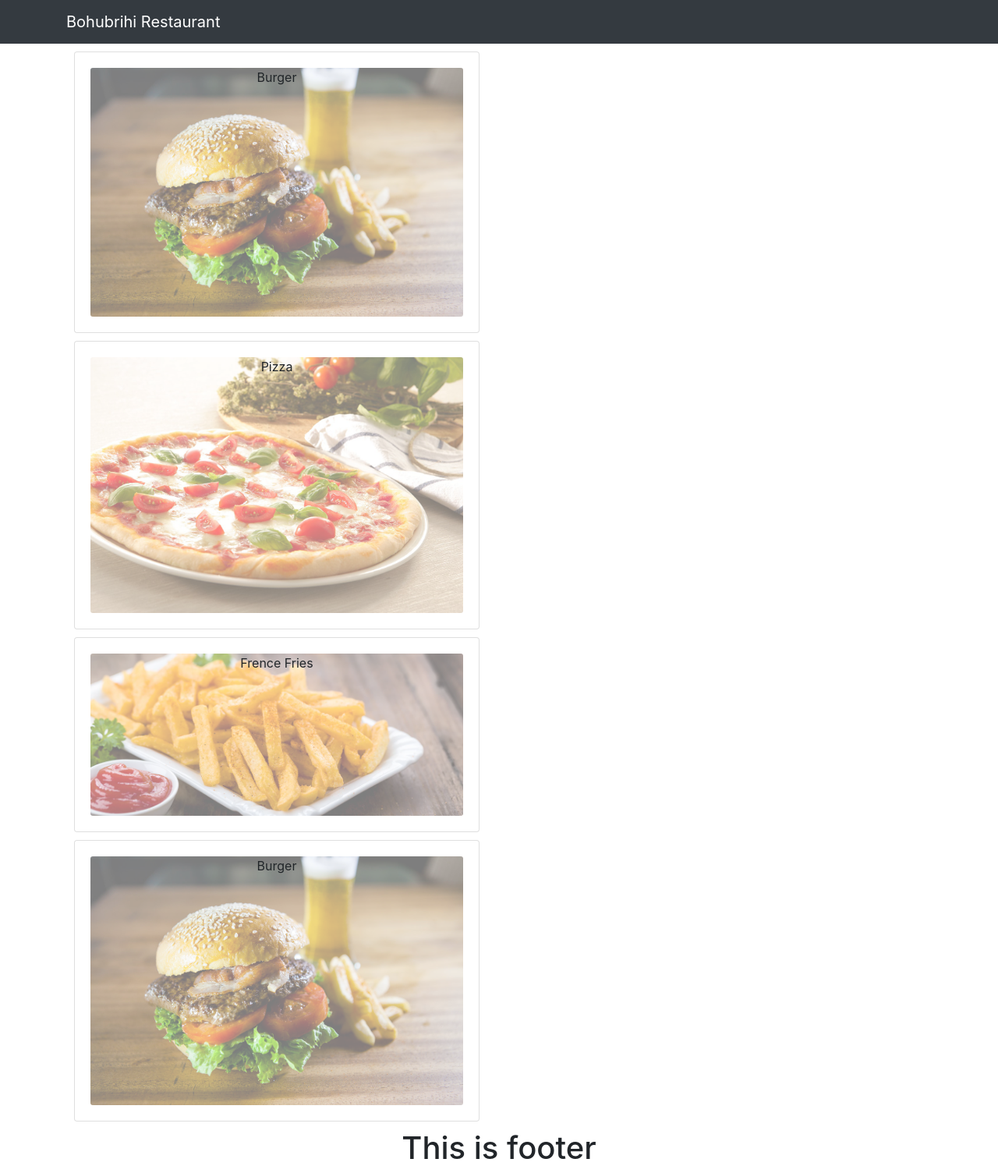
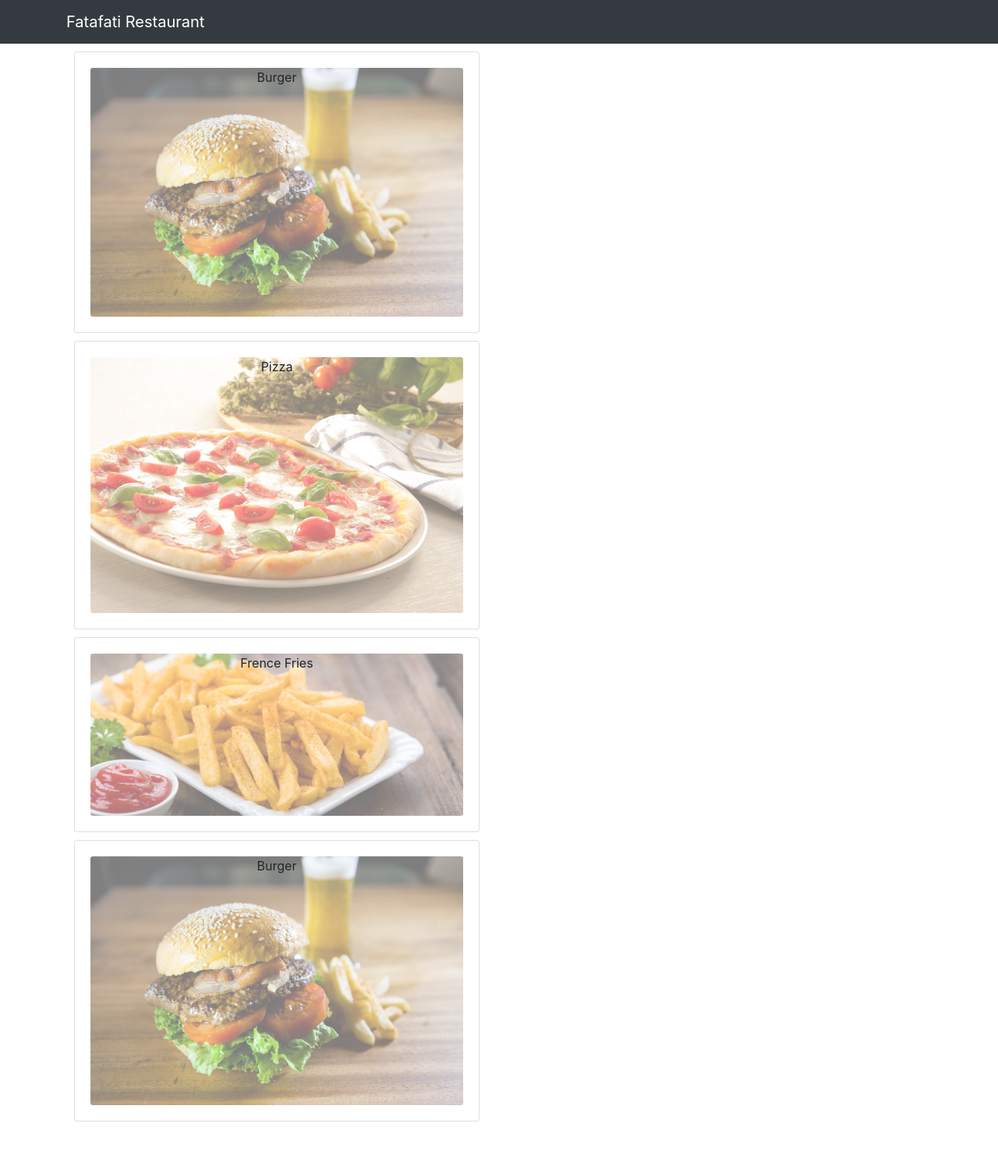
Before and after one commit to Rasujon3/bohubrihi-restaurant, a React (Create React App) app: page / in a window 1280 px wide. Shown: the whole page at 78% size. After the commit the page ends 1448 px from the top, so only its background shows below. Built offline with nearby package versions, Linux system fonts and the light colour scheme.

Commit message:
https://fatafati-restauant.netlify.app/
https://fatafati-restauant.netlify.app/

```diff
--- a/public/index.html
+++ b/public/index.html
@@ -1,14 +1,12 @@
 <!DOCTYPE html>
 <html lang="en">
+
 <head>
   <meta charset="utf-8" />
   <link rel="icon" href="%PUBLIC_URL%/favicon.ico" />
   <meta name="viewport" content="width=device-width, initial-scale=1" />
   <meta name="theme-color" content="#000000" />
-    <meta
-      name="description"
-      content="Web site created using create-react-app"
-    />
+  <meta name="description" content="Web site created using create-react-app" />
   <link rel="apple-touch-icon" href="%PUBLIC_URL%/logo192.png" />
   <!--
       manifest.json provides metadata used when your web app is installed on a
@@ -24,8 +22,9 @@
       work correctly both with client-side routing and a non-root public URL.
       Learn how to configure a non-root public URL by running `npm run build`.
     -->
-    <title>Bohubrihi Restaurant</title>
+  <title>Fatafati Restaurant</title>
 </head>
+
 <body>
   <noscript>You need to enable JavaScript to run this app.</noscript>
   <div id="root"></div>
@@ -40,4 +39,5 @@
       To create a production bundle, use `npm run build` or `yarn build`.
     -->
 </body>
+
 </html>
--- a/src/components/body/DishDetail.js
+++ b/src/components/body/DishDetail.js
@@ -10,8 +10,8 @@ const DishDetail = (props) => {
         <CardBody style={{ textAlign: "left" }}>
           <CardTitle>{props.dish.name}</CardTitle>
           <CardText>
-            <p>{props.dish.description}</p>
-            <p>Price : {props.dish.price} /-</p>
+            <CardText>{props.dish.description}</CardText>
+            <CardText>Price : {props.dish.price} /-</CardText>
           </CardText>
           <hr />
           <LoadComments comments={props.dish.comments}></LoadComments>
--- a/src/components/footer/Footer.js
+++ b/src/components/footer/Footer.js
@@ -1,11 +1,7 @@
 import React from "react";
 
 const Footer = () => {
-  return (
-    <div>
-      <h1>This is footer</h1>
-    </div>
-  );
+  return <div>{/* <h1>This is footer</h1> */}</div>;
 };
 
 export default Footer;
--- a/src/components/header/Navigation.js
+++ b/src/components/header/Navigation.js
@@ -6,7 +6,7 @@ const Navigation = () => {
     <div>
       <Navbar dark color="dark">
         <div className="container">
-          <NavbarBrand href="/">Bohubrihi Restaurant</NavbarBrand>
+          <NavbarBrand href="/">Fatafati Restaurant</NavbarBrand>
         </div>
       </Navbar>
     </div>
```
Lines whose indentation alone changed are shown as unchanged.
